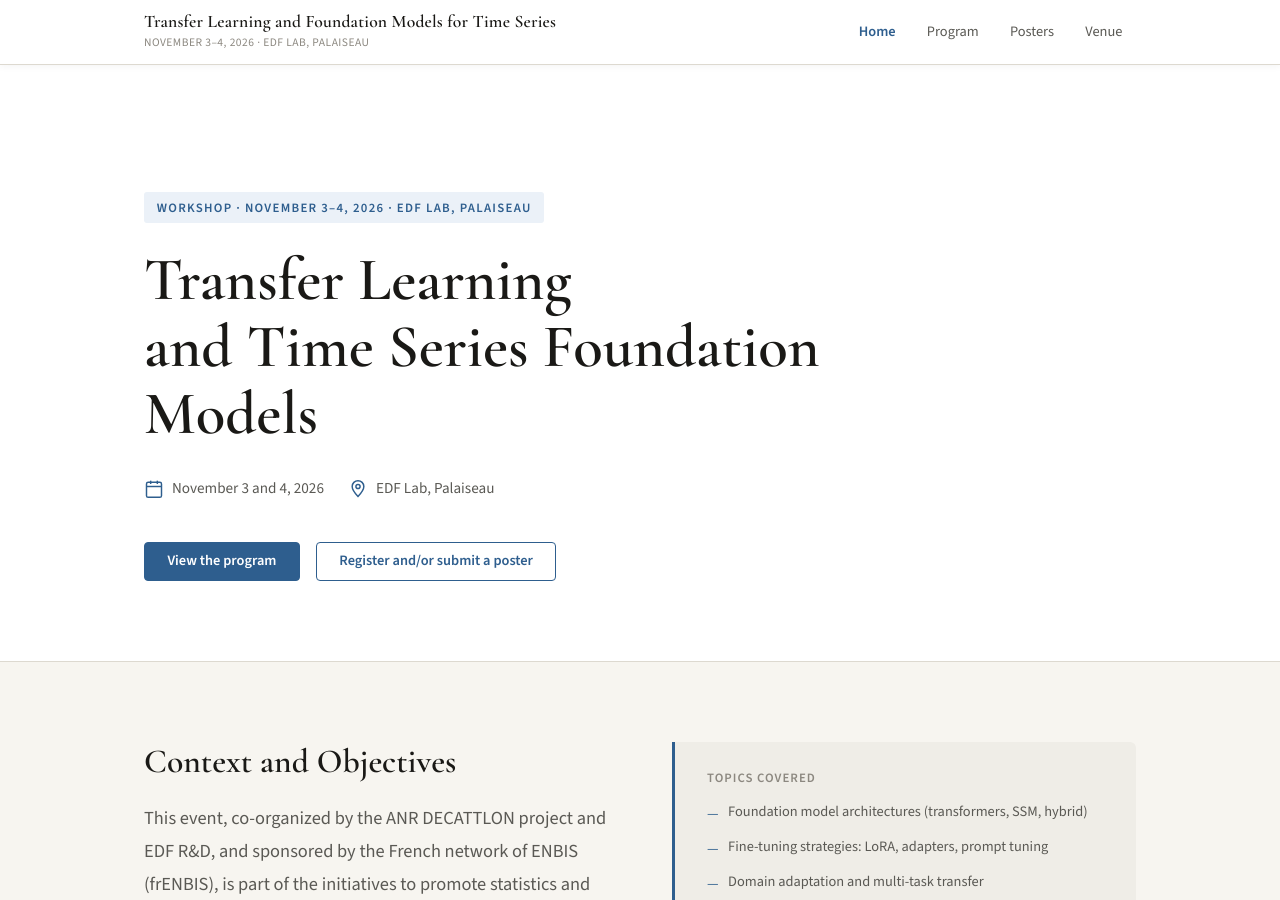
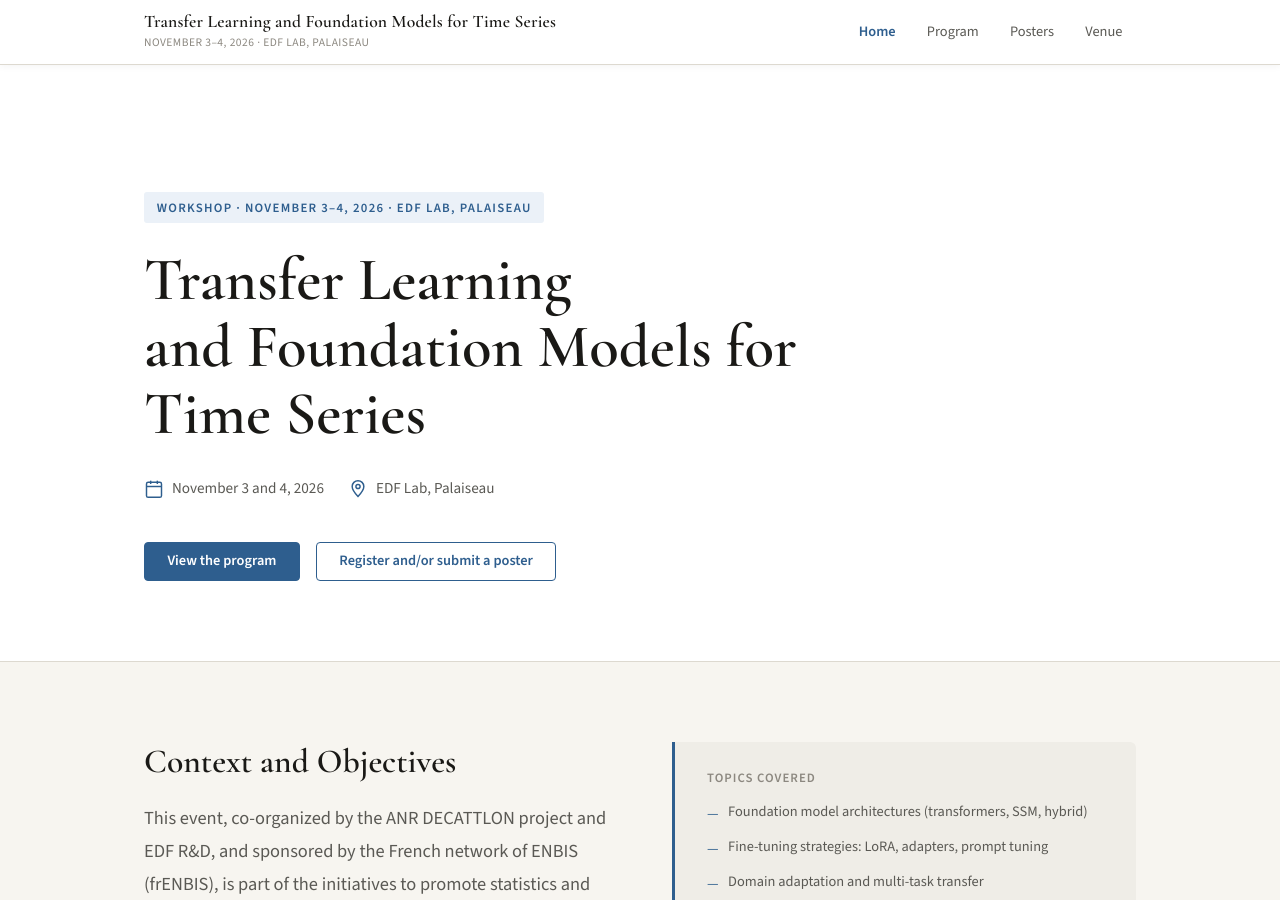
Before and after one commit to yvenn-amara/DECATTLON, a Jekyll site: the page built from index.md, in a window 1280 px wide and 900 px high. Built offline with Jekyll 4.4.1, drawn with Linux system fonts in a browser that asks for light colours.

Commit message:
Update hero title for clarity on time series models

```diff
--- a/index.md
+++ b/index.md
@@ -7,7 +7,7 @@ title: Home
 <section class="hero" style="margin-top: 64px;">
   <div class="container">
     <p class="hero-kicker">Workshop · November 3–4, 2026 · EDF Lab, Palaiseau</p>
-    <h1 class="hero-title">Transfer Learning<br>and Time Series Foundation Models</h1>
+    <h1 class="hero-title">Transfer Learning<br>and Foundation Models for Time Series</h1>
     <div class="hero-meta">
       <div class="hero-meta-item">
         <!-- Calendar icon -->
```
